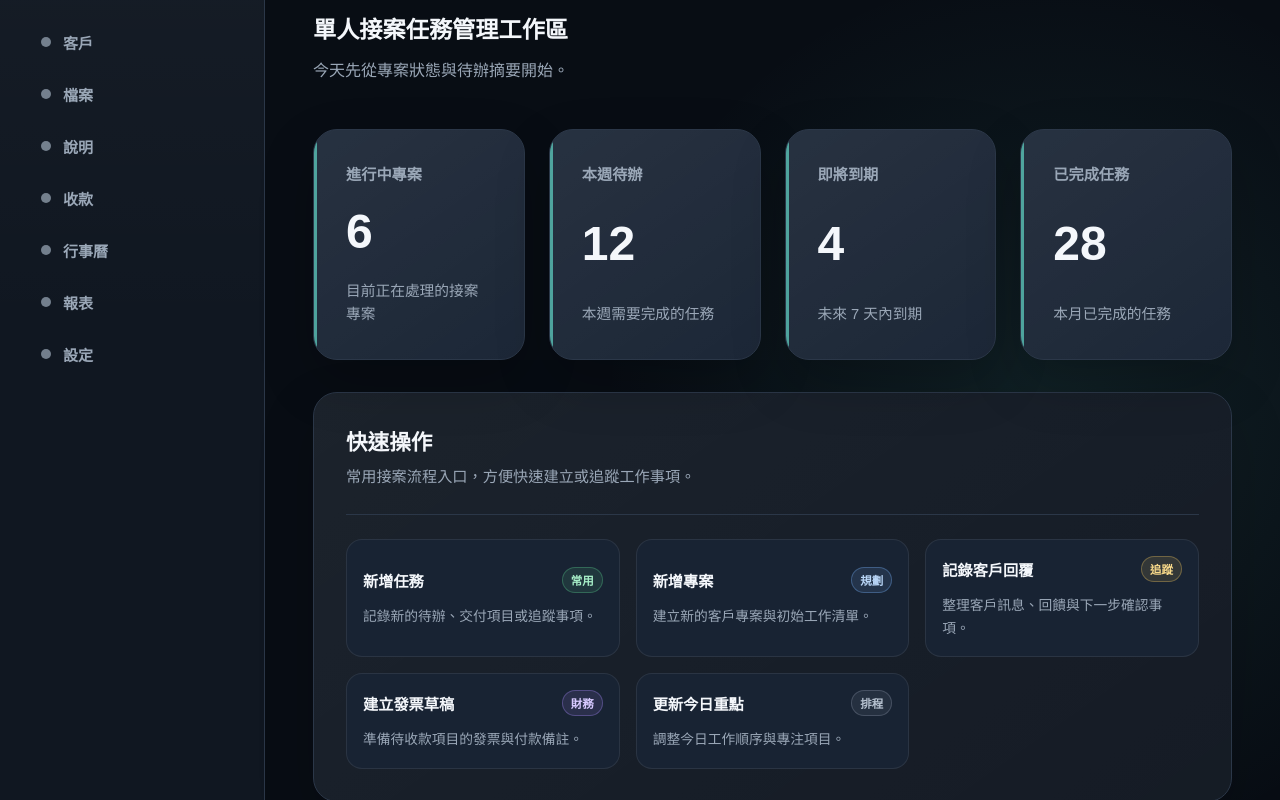
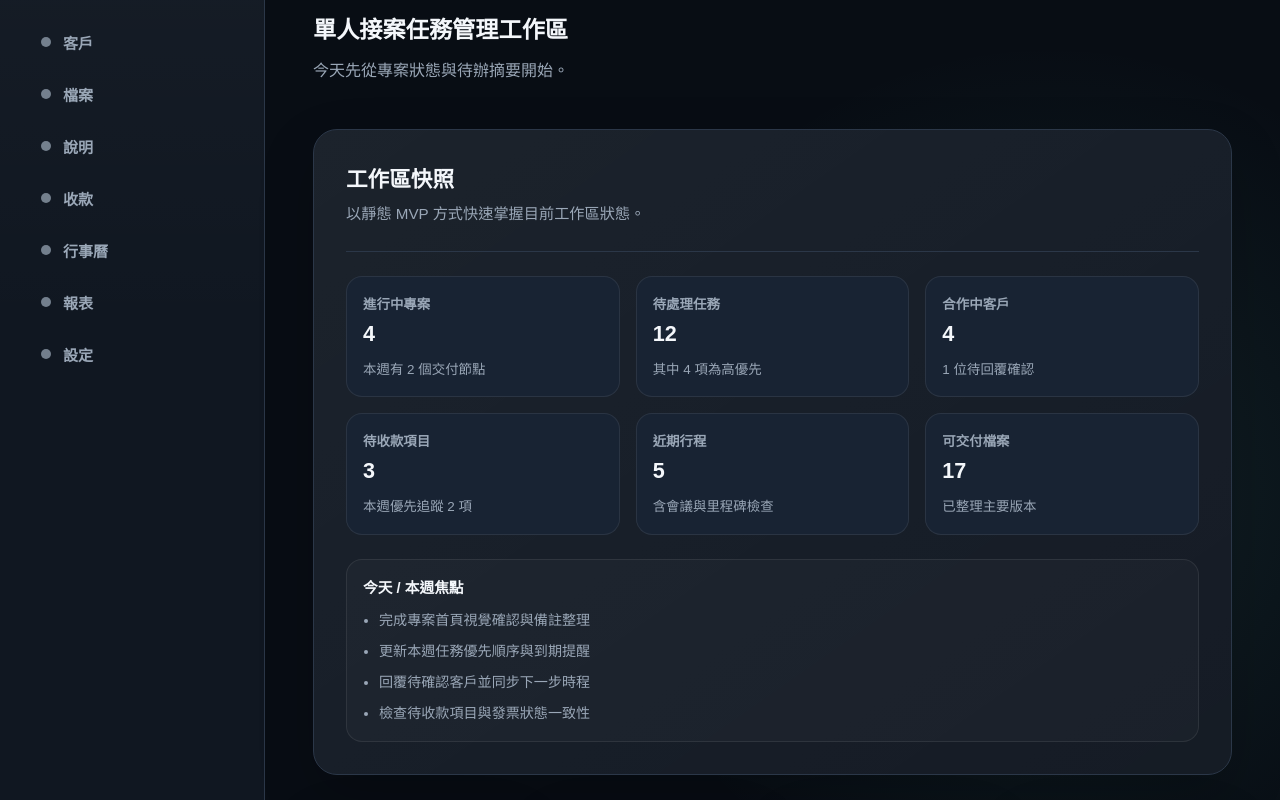
Before and after one commit to Harry-0824/my-brand-workspace, a React (Vite) app: page / in a window 1280 px wide. Shown: the part 240-1040 px from the top of the page. Built offline with nearby package versions, Linux system fonts and the light colour scheme.

Commit message:
feat: add dashboard MVP overview and quick action links

```diff
--- a/src/components/dashboard/DashboardContent.tsx
+++ b/src/components/dashboard/DashboardContent.tsx
@@ -2,6 +2,7 @@ import styled from "styled-components";
 import { ActiveProjects } from "./ActiveProjects";
 import { ClientSummary } from "./ClientSummary";
 import { CompactKanbanPreview } from "./CompactKanbanPreview";
+import { DashboardMvpOverview } from "./DashboardMvpOverview";
 import { DashboardStatePreviews } from "./DashboardStatePreviews";
 import { FocusPlan } from "./FocusPlan";
 import { OverviewCards } from "./OverviewCards";
@@ -20,6 +21,7 @@ export function DashboardContent() {
         <WorkspaceStatus>今天先從專案狀態與待辦摘要開始。</WorkspaceStatus>
       </DashboardIntro>
 
+      <DashboardMvpOverview />
       <OverviewCards />
       <QuickActions />
       <FocusPlan />
--- /dev/null
+++ b/src/components/dashboard/DashboardMvpOverview.tsx
@@ -0,0 +1,97 @@
+import styled from "styled-components";
+import { dashboardWeekFocus, dashboardWorkspaceSnapshot } from "./dashboardData";
+import { DashboardPanel } from "./shared/DashboardPanel";
+import { DashboardSectionHeader } from "./shared/DashboardSectionHeader";
+
+export function DashboardMvpOverview() {
+  return (
+    <DashboardPanel aria-labelledby="dashboard-mvp-overview-title">
+      <DashboardSectionHeader
+        titleId="dashboard-mvp-overview-title"
+        title="工作區快照"
+        description="以靜態 MVP 方式快速掌握目前工作區狀態。"
+        withDivider
+      />
+
+      <SnapshotGrid>
+        {dashboardWorkspaceSnapshot.map((item) => (
+          <SnapshotCard key={item.label}>
+            <SnapshotLabel>{item.label}</SnapshotLabel>
+            <SnapshotValue>{item.value}</SnapshotValue>
+            <SnapshotNote>{item.note}</SnapshotNote>
+          </SnapshotCard>
+        ))}
+      </SnapshotGrid>
+
+      <FocusSection aria-labelledby="dashboard-week-focus-title">
+        <FocusTitle id="dashboard-week-focus-title">今天 / 本週焦點</FocusTitle>
+        <FocusList>
+          {dashboardWeekFocus.map((item) => (
+            <FocusItem key={item}>{item}</FocusItem>
+          ))}
+        </FocusList>
+      </FocusSection>
+    </DashboardPanel>
+  );
+}
+
+const SnapshotGrid = styled.div`
+  margin-top: ${({ theme }) => theme.spacing.lg};
+  display: grid;
+  grid-template-columns: repeat(3, minmax(0, 1fr));
+  gap: ${({ theme }) => theme.spacing.md};
+`;
+
+const SnapshotCard = styled.article`
+  padding: ${({ theme }) => theme.spacing.md};
+  border: 1px solid rgb(255 255 255 / 0.08);
+  border-radius: ${({ theme }) => theme.radius.md};
+  background: ${({ theme }) => theme.surfaceElevated};
+`;
+
+const SnapshotLabel = styled.p`
+  color: ${({ theme }) => theme.textSecondary};
+  font-size: 0.84rem;
+  font-weight: 700;
+`;
+
+const SnapshotValue = styled.p`
+  margin-top: ${({ theme }) => theme.spacing.xs};
+  color: ${({ theme }) => theme.textPrimary};
+  font-size: 1.35rem;
+  font-weight: 800;
+`;
+
+const SnapshotNote = styled.p`
+  margin-top: ${({ theme }) => theme.spacing.sm};
+  color: ${({ theme }) => theme.textSecondary};
+  font-size: 0.84rem;
+  line-height: 1.6;
+`;
+
+const FocusSection = styled.section`
+  margin-top: ${({ theme }) => theme.spacing.lg};
+  padding: ${({ theme }) => theme.spacing.md};
+  border: 1px solid rgb(255 255 255 / 0.08);
+  border-radius: ${({ theme }) => theme.radius.md};
+  background: rgb(255 255 255 / 0.025);
+`;
+
+const FocusTitle = styled.h3`
+  color: ${({ theme }) => theme.textPrimary};
+  font-size: 0.92rem;
+  font-weight: 800;
+`;
+
+const FocusList = styled.ul`
+  margin-top: ${({ theme }) => theme.spacing.sm};
+  padding-left: 1rem;
+  display: grid;
+  gap: ${({ theme }) => theme.spacing.xs};
+`;
+
+const FocusItem = styled.li`
+  color: ${({ theme }) => theme.textSecondary};
+  font-size: 0.88rem;
+  line-height: 1.65;
+`;
--- a/src/components/dashboard/QuickActions.tsx
+++ b/src/components/dashboard/QuickActions.tsx
@@ -1,81 +1,29 @@
+import { Link } from "react-router-dom";
 import styled from "styled-components";
+import { dashboardQuickActions } from "./dashboardData";
 import { DashboardPanel } from "./shared/DashboardPanel";
 import { DashboardSectionHeader } from "./shared/DashboardSectionHeader";
-
-const quickActions = [
-  {
-    title: "新增任務",
-    description: "記錄新的待辦、交付項目或追蹤事項。",
-    status: "常用"
-  },
-  {
-    title: "新增專案",
-    description: "建立新的客戶專案與初始工作清單。",
-    status: "規劃"
-  },
-  {
-    title: "記錄客戶回覆",
-    description: "整理客戶訊息、回饋與下一步確認事項。",
-    status: "追蹤"
-  },
-  {
-    title: "建立發票草稿",
-    description: "準備待收款項目的發票與付款備註。",
-    status: "財務"
-  },
-  {
-    title: "更新今日重點",
-    description: "調整今日工作順序與專注項目。",
-    status: "排程"
-  }
-] as const;
-
-type ActionStatus = (typeof quickActions)[number]["status"];
-
-const statusTone = {
-  常用: {
-    color: "#a7efc8",
-    border: "rgb(92 207 141 / 0.32)",
-    background: "rgb(92 207 141 / 0.12)"
-  },
-  規劃: {
-    color: "#b9d6f8",
-    border: "rgb(121 179 255 / 0.32)",
-    background: "rgb(121 179 255 / 0.12)"
-  },
-  追蹤: {
-    color: "#f8d98a",
-    border: "rgb(246 200 95 / 0.32)",
-    background: "rgb(246 200 95 / 0.12)"
-  },
-  財務: {
-    color: "#d7c9ff",
-    border: "rgb(172 138 255 / 0.32)",
-    background: "rgb(172 138 255 / 0.12)"
-  },
-  排程: {
-    color: "#b7c2d0",
-    border: "rgb(154 167 183 / 0.28)",
-    background: "rgb(154 167 183 / 0.1)"
-  }
-} as const;
 
 export function QuickActions() {
   return (
     <DashboardPanel aria-labelledby="quick-actions-title">
       <DashboardSectionHeader
         titleId="quick-actions-title"
-        title="快速操作"
-        description="常用接案流程入口，方便快速建立或追蹤工作事項。"
+        title="快速捷徑"
+        description="直接前往核心工作頁面，快速完成日常追蹤與更新。"
         withDivider
       />
 
       <ActionsGrid>
-        {quickActions.map((item) => (
-          <ActionCard key={item.title} type="button">
+        {dashboardQuickActions.map((item) => (
+          <ActionCard
+            key={item.to}
+            to={item.to}
+            aria-label={`quick-action-${item.to}`}
+          >
             <ActionTop>
               <ActionTitle>{item.title}</ActionTitle>
-              <StatusBadge $status={item.status}>{item.status}</StatusBadge>
+              <Tag>{item.tag}</Tag>
             </ActionTop>
             <ActionDescription>{item.description}</ActionDescription>
           </ActionCard>
@@ -92,14 +40,15 @@ const ActionsGrid = styled.div`
   gap: ${({ theme }) => theme.spacing.md};
 `;
 
-const ActionCard = styled.button`
+const ActionCard = styled(Link)`
+  display: block;
   width: 100%;
   text-align: left;
+  text-decoration: none;
   padding: ${({ theme }) => theme.spacing.md};
   border: 1px solid rgb(255 255 255 / 0.08);
   border-radius: ${({ theme }) => theme.radius.md};
   background: ${({ theme }) => theme.surfaceElevated};
-  cursor: default;
 `;
 
 const ActionTop = styled.div`
@@ -115,12 +64,12 @@ const ActionTitle = styled.h3`
   font-weight: 800;
 `;
 
-const StatusBadge = styled.span<{ $status: ActionStatus }>`
+const Tag = styled.span`
   padding: 0.25rem 0.5rem;
-  border: 1px solid ${({ $status }) => statusTone[$status].border};
+  border: 1px solid rgb(98 214 199 / 0.32);
   border-radius: 999px;
-  color: ${({ $status }) => statusTone[$status].color};
-  background: ${({ $status }) => statusTone[$status].background};
+  color: ${({ theme }) => theme.accent};
+  background: rgb(98 214 199 / 0.12);
   font-size: 0.72rem;
   font-weight: 800;
 `;
--- /dev/null
+++ b/src/components/dashboard/dashboardData.ts
@@ -0,0 +1,54 @@
+export const dashboardQuickActions = [
+  {
+    title: "前往專案",
+    description: "查看專案進度與近期交付安排。",
+    to: "/projects",
+    tag: "核心"
+  },
+  {
+    title: "前往任務",
+    description: "掌握待辦與本週優先處理項目。",
+    to: "/tasks",
+    tag: "執行"
+  },
+  {
+    title: "前往客戶",
+    description: "快速檢查客戶狀態與追蹤節點。",
+    to: "/clients",
+    tag: "追蹤"
+  },
+  {
+    title: "前往收款",
+    description: "查看待收款與發票進度示意。",
+    to: "/invoices",
+    tag: "財務"
+  },
+  {
+    title: "前往行事曆",
+    description: "確認近期會議、里程碑與排程。",
+    to: "/calendar",
+    tag: "排程"
+  },
+  {
+    title: "前往檔案",
+    description: "檢視素材、交付檔案與版本整理。",
+    to: "/files",
+    tag: "交付"
+  }
+] as const;
+
+export const dashboardWorkspaceSnapshot = [
+  { label: "進行中專案", value: "4", note: "本週有 2 個交付節點" },
+  { label: "待處理任務", value: "12", note: "其中 4 項為高優先" },
+  { label: "合作中客戶", value: "4", note: "1 位待回覆確認" },
+  { label: "待收款項目", value: "3", note: "本週優先追蹤 2 項" },
+  { label: "近期行程", value: "5", note: "含會議與里程碑檢查" },
+  { label: "可交付檔案", value: "17", note: "已整理主要版本" }
+] as const;
+
+export const dashboardWeekFocus = [
+  "完成專案首頁視覺確認與備註整理",
+  "更新本週任務優先順序與到期提醒",
+  "回覆待確認客戶並同步下一步時程",
+  "檢查待收款項目與發票狀態一致性"
+] as const;
```
Also changed, not shown: 1 other file (tests, documents, lock files or other folders).
